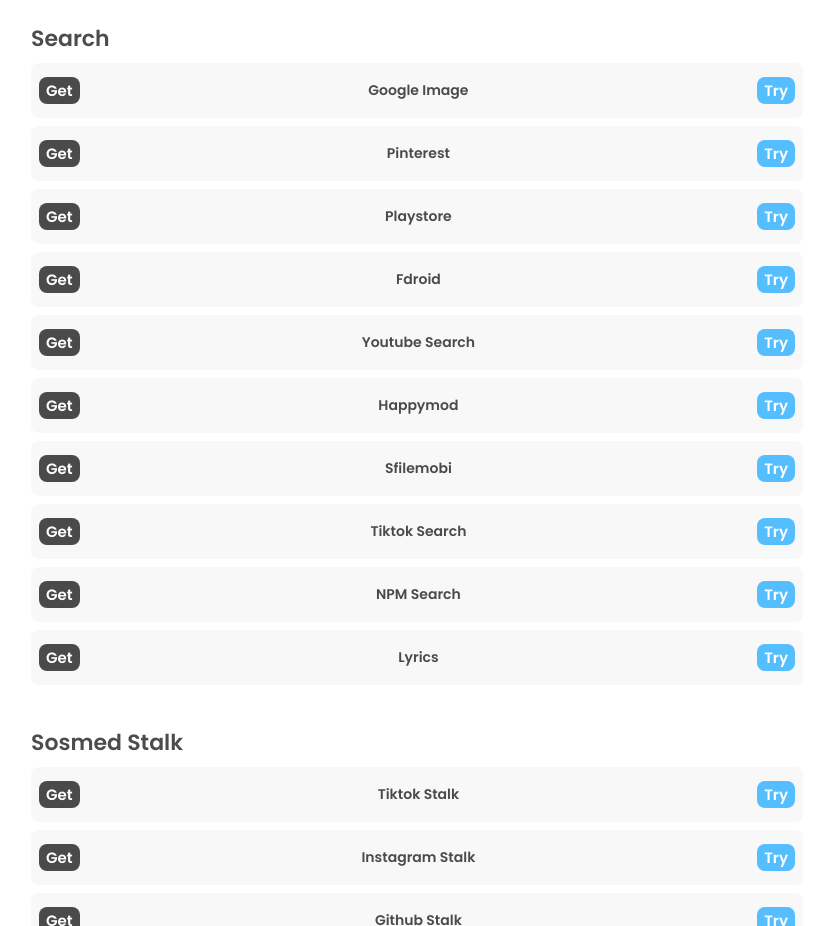
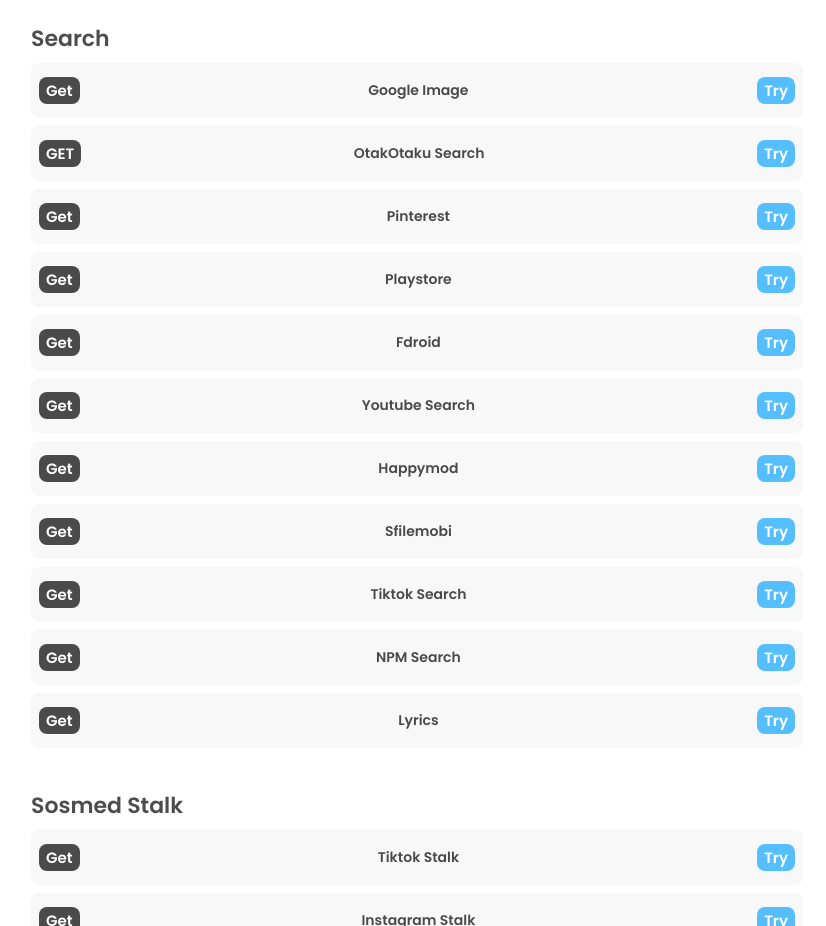
Before and after one commit to Zarukabot/zaruka-restapi, a website: page index.html in a window 1280 px wide. Shown: the part 2500-3426 px from the top of the page, without its empty margins (223-1049 px from the left). Drawn offline with Linux system fonts and the light colour scheme; a web font is replaced by a local one.

Commit message:
Update index.html

```diff
--- a/index.html
+++ b/index.html
@@ -418,6 +418,12 @@
             <a href="/api/search/gimage?q=">Try</i></a>
           </div>
 
+            <div class="endpoints">
+    <p class="method">GET</p>
+    <p class="name">OtakOtaku Search</p>
+    <a href="/api/search/otakotaku?query=">Try</a>
+</div>
+
           <div class="endpoints">
             <p class="method">Get</p>
             <p class="name">Pinterest</p>
```
